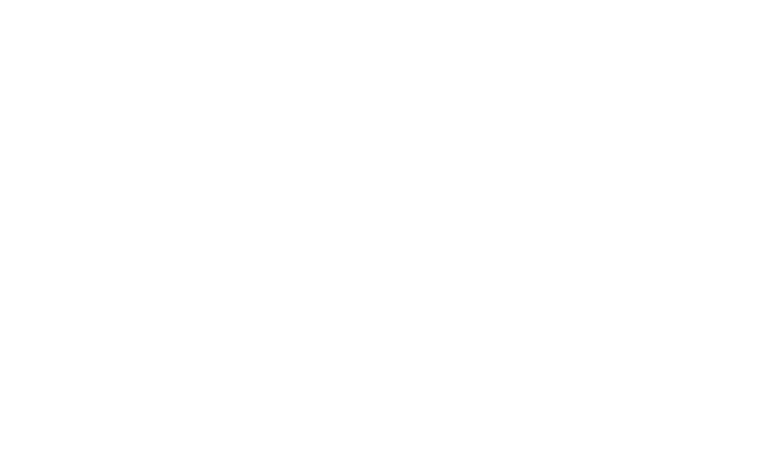
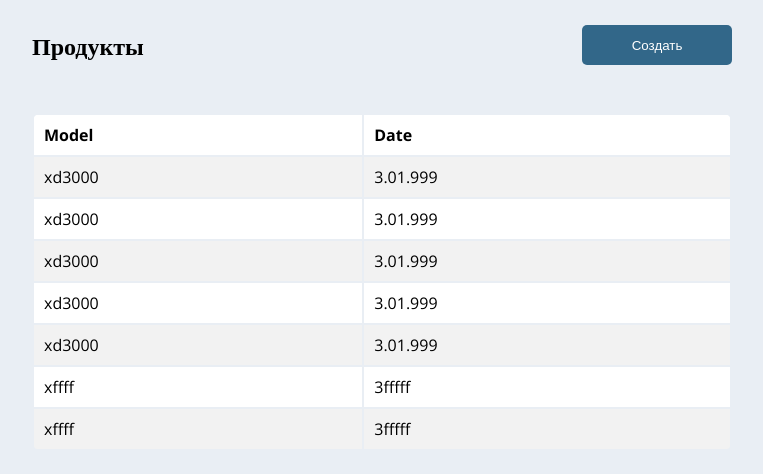
Before and after one commit to nurdinovnursultan/b-style, a React (Create React App) app: page /models in a window 1280 px wide. Before the commit this address had no page. Shown: the top 474 px of the page, without its empty margins (48-811 px from the left). Built offline with nearby package versions, Linux system fonts and the light colour scheme.

Commit message:
added ModelsProduct

```diff
--- a/src/App.js
+++ b/src/App.js
@@ -1,5 +1,6 @@
 import { BrowserRouter, Route, Routes } from "react-router-dom";
 import LoginPage from "./pages/loginpage/LoginPage";
+import ModelsProducts from "./pages/modelsProducts/ModelsProducts";
 
 function App() {
   return (
@@ -7,6 +8,7 @@
       <BrowserRouter>
         <Routes>
           <Route path="/" element={<LoginPage />} />
+          <Route path="/models"  element={<ModelsProducts />}/>
         </Routes>
       </BrowserRouter>
     </div>
--- a/src/index.css
+++ b/src/index.css
@@ -2,6 +2,7 @@
 @import url('./components/sidebar/SideBar.css');
 @import url('./components/header/Header.css');
 @import url('./pages/loginpage/LoginPage.css');
+@import url('./pages/modelsProducts/ModelsProduct.css');
 
 * {
   margin: 0;
--- /dev/null
+++ b/src/pages/modelsProducts/ModelsProduct.css
@@ -0,0 +1,70 @@
+.card {
+  background-color: #E9EEF4;
+  width: 100%;
+  height: 100vh;
+  padding-left: 80px;
+  padding-top: 25px;
+  padding-right: 20px;
+}
+
+.card__header {
+  max-width: 700px;
+  display: flex;
+  justify-content: space-between;
+  align-items: center;
+}
+
+.card__title {
+  font-family: "Open Sans";
+  font-weight: 700;
+  font-size: 24px;
+  line-height: 33px;
+  font-style: normal;
+}
+
+.card__button {
+  background-color: #326789;
+  color: #fff;
+  height: 40px;
+  width: 150px;
+  left: 1270px;
+  top: 137px;
+  border-radius: 5px;
+  border: none;
+}
+
+.card__body {
+  margin-top: 48px;
+  max-height: 400px;
+  overflow: hidden;
+}
+
+.card__table {
+  width: 700px;
+  max-height: 400px;
+  border-radius: 10px;
+  overflow: hidden;
+}
+
+.table__th, .table__tr {
+  text-align: start;
+  height: 40px;
+  background-color: #fff;
+}
+
+.table__th {
+  height: 40px;
+}
+
+.table__tr:nth-child(2n) {
+  background-color: #F2F2F2;
+}
+
+.table__tr-none {
+  display: none;
+}
+
+.table__td, .table__th {
+  padding-left: 10px;
+  padding-right: 10px;
+}/*# sourceMappingURL=ModelsProduct.css.map */
--- /dev/null
+++ b/src/pages/modelsProducts/ModelsProduct.scss
@@ -0,0 +1,71 @@
+.card {
+  background-color: #E9EEF4 ;
+  width: 100%;
+  height: 100vh;
+  padding-left: 80px;
+  padding-top: 25px;
+  padding-right: 20px;
+}
+
+.card__header {
+  max-width: 700px;
+  display: flex;
+  justify-content: space-between;
+  align-items: center;
+}
+
+
+.card__title {
+  font-family: 'Open Sans';
+  font-weight: 700;
+  font-size: 24px;
+  line-height: 33px;
+  font-style: normal;
+}
+
+.card__button {
+  background-color: #326789;
+  color: #fff;
+  height: 40px;
+  width: 150px;
+  left: 1270px;
+  top: 137px;
+  border-radius: 5px;
+  border: none;
+}
+
+.card__body {
+  margin-top: 48px;
+  max-height: 400px;
+  overflow: hidden;
+}
+
+.card__table {
+  width: 700px;
+  max-height: 400px;
+  border-radius: 10px;
+  overflow: hidden;
+}
+
+.table__th, .table__tr {
+  text-align: start;
+  height: 40px;
+  background-color: #fff;
+}
+
+.table__th {
+  height: 40px;
+}
+
+.table__tr:nth-child(2n) {
+  background-color: #F2F2F2;
+}
+
+.table__tr-none {
+  display: none;
+}
+
+.table__td, .table__th {
+  padding-left: 10px;
+  padding-right: 10px;
+}
--- /dev/null
+++ b/src/pages/modelsProducts/ModelsProducts.jsx
@@ -0,0 +1,54 @@
+import React from "react";
+
+const ModelsProducts = () => {
+
+  return(
+    <article className="card">
+      <section className="card__header">
+        <h1 className="card__title">Продукты</h1>
+        <button className="card__button">Создать</button>
+      </section>
+      <section className="card__body">
+        <table className="card__table table">
+          <thead>
+            <th className="table__th">Model</th>
+            <th className="table__th">Date</th>
+          </thead>
+          <tbody className="table__body">
+            <tr className="table__tr-none"></tr>
+            <tr className="table__tr">
+              <td className="table__td">xd3000</td>
+              <td className="table__td">3.01.999</td>
+            </tr>
+            <tr className="table__tr">
+              <td className="table__td">xd3000</td>
+              <td className="table__td">3.01.999</td>
+            </tr>
+            <tr className="table__tr">
+              <td className="table__td">xd3000</td>
+              <td className="table__td">3.01.999</td>
+            </tr>
+            <tr className="table__tr">
+              <td className="table__td">xd3000</td>
+              <td className="table__td">3.01.999</td>
+            </tr>
+            <tr className="table__tr">
+              <td className="table__td">xd3000</td>
+              <td className="table__td">3.01.999</td>
+            </tr>
+            <tr className="table__tr">
+              <td className="table__td">xffff</td>
+              <td className="table__td">3fffff</td>
+            </tr>
+            <tr className="table__tr">
+              <td className="table__td">xffff</td>
+              <td className="table__td">3fffff</td>
+            </tr>
+          </tbody>
+        </table>
+      </section>
+    </article>
+  )
+}
+
+export default ModelsProducts;
```
Also changed, not shown: 2 other files (tests, documents, lock files or other folders).
